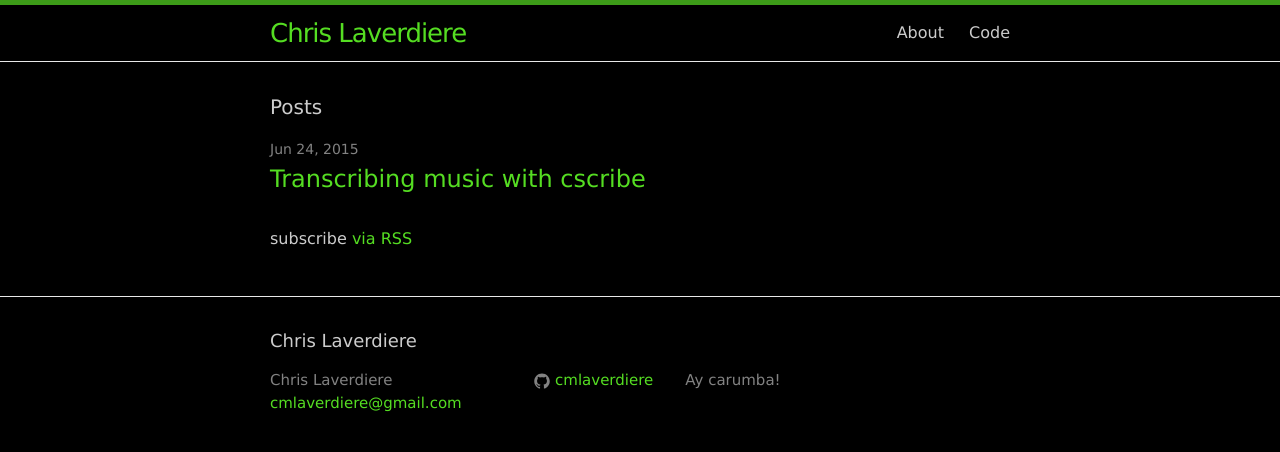
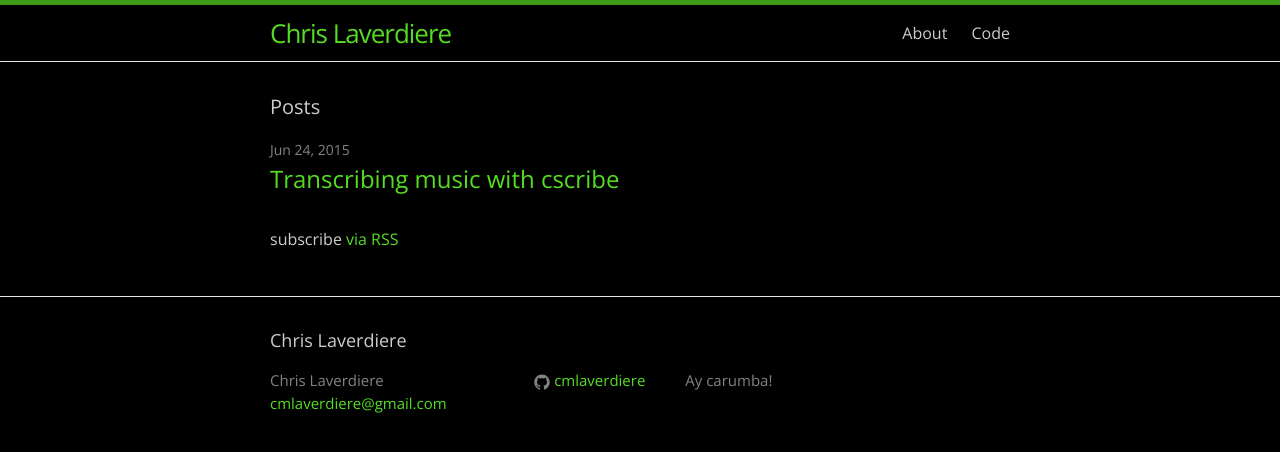
Before and after one commit to cmlaverdiere/CLaverdiere.github.io, a Jekyll site: the page built from index.html, in a window 1280 px wide. Shown: the top 452 px of the page. Built offline with Jekyll 4.4.1, drawn with Linux system fonts in a browser that asks for light colours.

Commit message:
Add open sans

```diff
--- a/_includes/head.html
+++ b/_includes/head.html
@@ -10,4 +10,5 @@
   <link rel="stylesheet" href="{{ "/css/main.css" | prepend: site.baseurl }}">
   <link rel="canonical" href="{{ page.url | replace:'index.html','' | prepend: site.baseurl | prepend: site.url }}">
   <link rel="alternate" type="application/rss+xml" title="{{ site.title }}" href="{{ "/feed.xml" | prepend: site.baseurl | prepend: site.url }}" />
+  <link href='https://fonts.googleapis.com/css?family=Open+Sans' rel='stylesheet' type='text/css'>
 </head>
--- a/css/main.scss
+++ b/css/main.scss
@@ -4,7 +4,7 @@
 @charset "utf-8";
 
 // Our variables
-$base-font-family: Verdana, Helvetica, Arial, sans-serif;
+$base-font-family: 'Open Sans', Verdana, Helvetica, Arial, sans-serif;
 $base-font-size:   16px;
 $small-font-size:  $base-font-size * 0.875;
 $base-line-height: 1.5;
```
